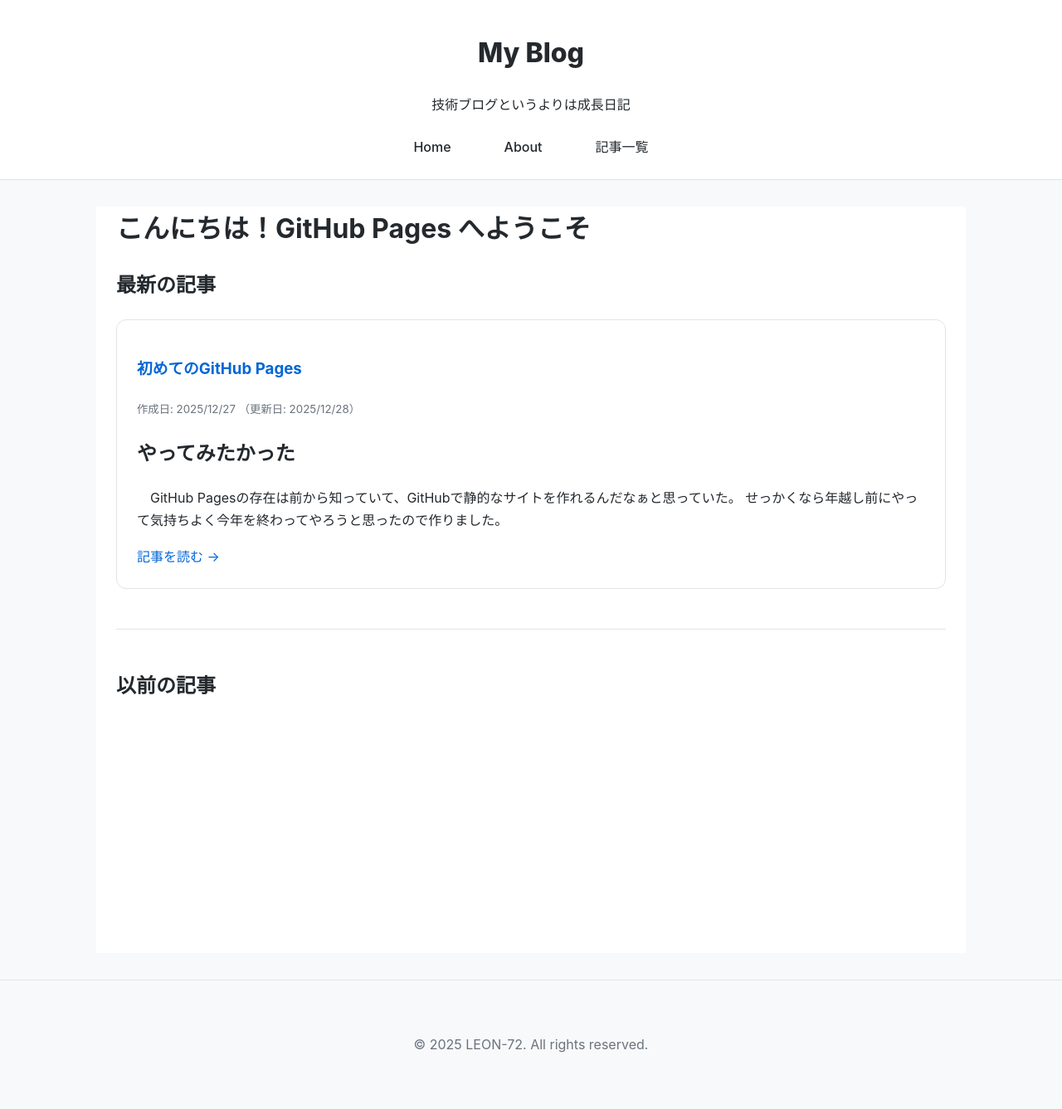
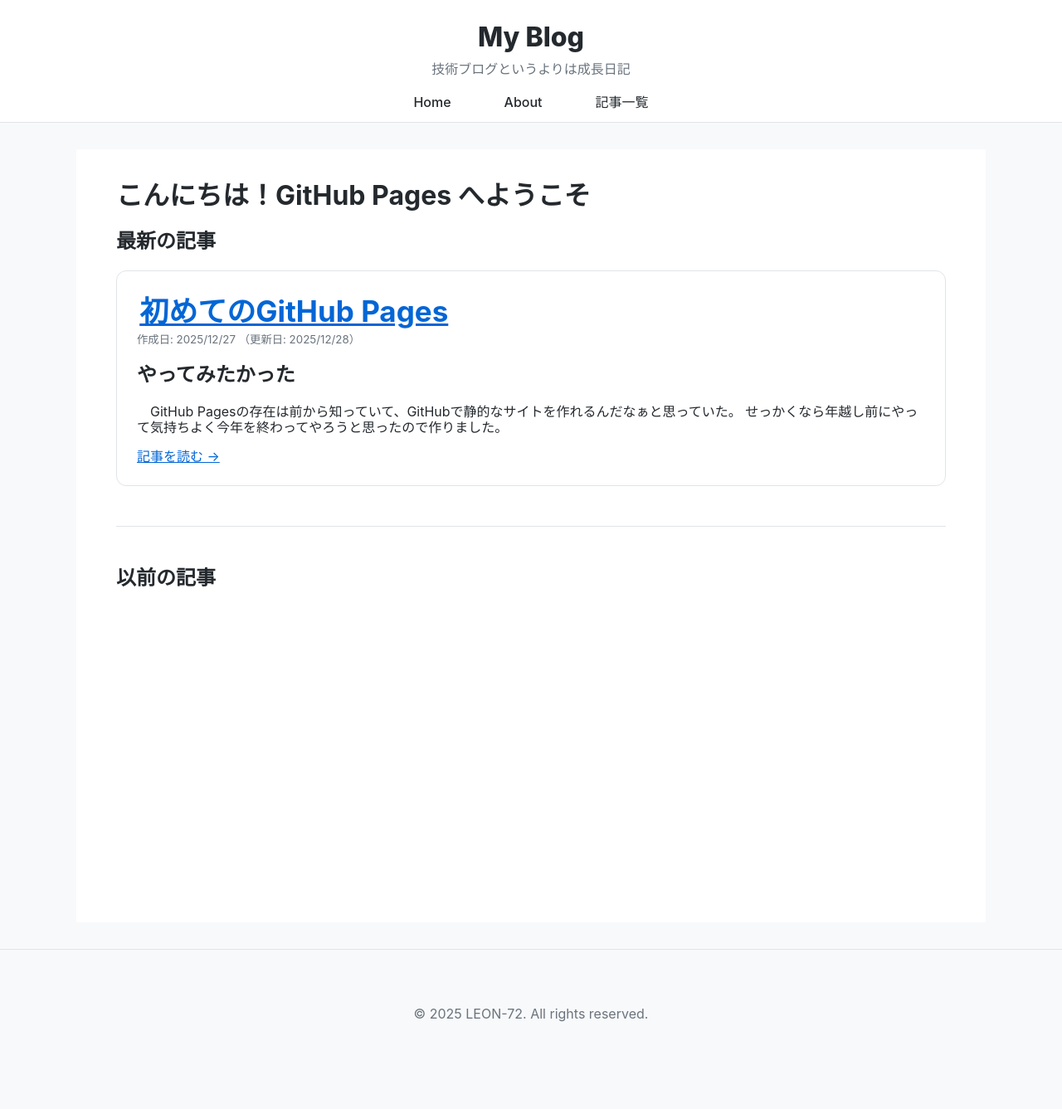
Before and after one commit to LEON-72/LEON-72.github.io, a Jekyll site: the page built from index.html, in a window 1280 px wide. Shown: the whole page at 83% size. Built offline with Jekyll 4.4.1, drawn with Linux system fonts in a browser that asks for light colours; after the commit the page ends 1300 px from its top, so only the background shows below that.

Commit message:
style:ヘッダーを修正、コードブロックを修正、注意事項を黄色で強調

```diff
--- a/assets/css/main.css
+++ b/assets/css/main.css
@@ -18,12 +18,18 @@
 .container {
     max-width: 1000px;
     margin: 0 auto;
-    padding: 0 1.5rem;
     background-color: var(--bg-color); /* コンテンツエリアを白に */
+}
+
+div.container {
+    line-height: 1.0;
 }
 
 main.container {
     min-height: 100vh;
+    padding: 1rem 3rem;
+    line-height: 1.2;
+
 }
 
 /* ヘッダー */
@@ -56,6 +62,13 @@
     margin: 1.5rem 0;
 }
 
+code {
+    background-color: var(--code-bg);
+    padding: 0.2rem 0.4rem;
+    border-radius: 4px;
+    /* font-size: 85%; */
+}
+
 /* 記事プレビュー（トップページ） */
 article.post-preview {
     border: 1px solid var(--border-color);
@@ -65,22 +78,39 @@
     transition: transform 0.2s, box-shadow 0.2s;
 }
 
+article.post-preview h3 {
+    font-size: 35px;
+    margin: 0.2rem 0.2rem;
+}
+
 article.post-preview:hover {
     transform: translateY(-3px);
     box-shadow: var(--shadow);
 }
 
-a { color: var(--accent-blue); text-decoration: none; }
-a:hover { text-decoration: underline; }
+a {
+    color: var(--accent-blue);
+    text-decoration: underline;
+}
+
+a:hover {
+    text-decoration: underline;
+}
 
 /* ヘッダー全体のスタイル */
 .site-header {
     background-color: #ffffff;
     border-bottom: 1px solid #e1e4e8;
-    padding: 1rem 0;
-    /* position: sticky; */ /*スクロールしても上に固定される*/
+    padding: 0.5rem 0;
     top: 0;
     z-index: 1000;
+}
+
+.site-header p {
+    font-size: 1rem;
+    color: #6a737d;
+    margin-top: -0.5rem; /* タイトルとの間隔を詰める */
+    margin-bottom: 1rem;
 }
 
 /* ナビゲーションの帯 */
@@ -105,6 +135,12 @@
     color: #0366d6;
 }
 
+.warning strong {
+    color: #c5ae00;
+    display: inline-block;
+    margin-right: 0.5rem;
+}
+
 footer {
     text-align: center;
     padding: 3rem 0; /* 上下に余白を持たせる */
```
